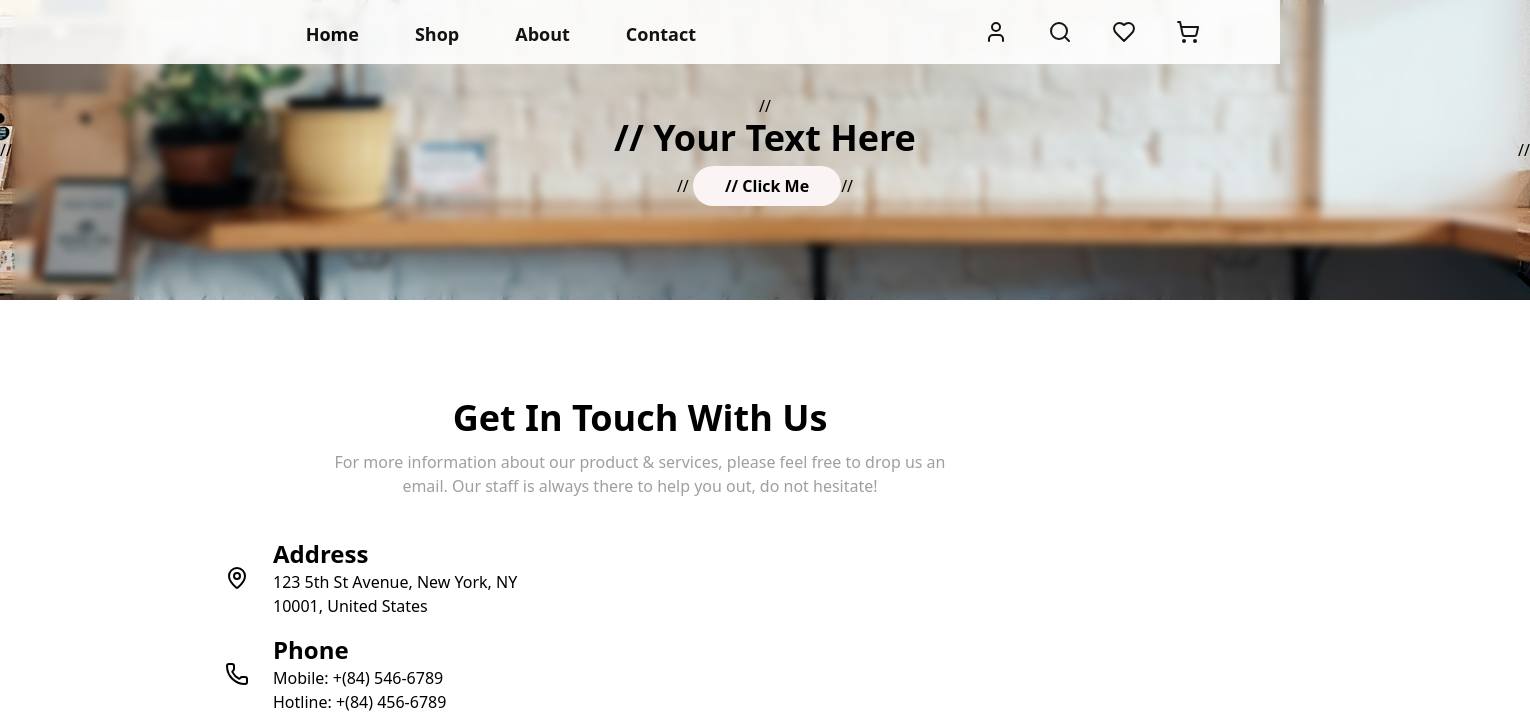
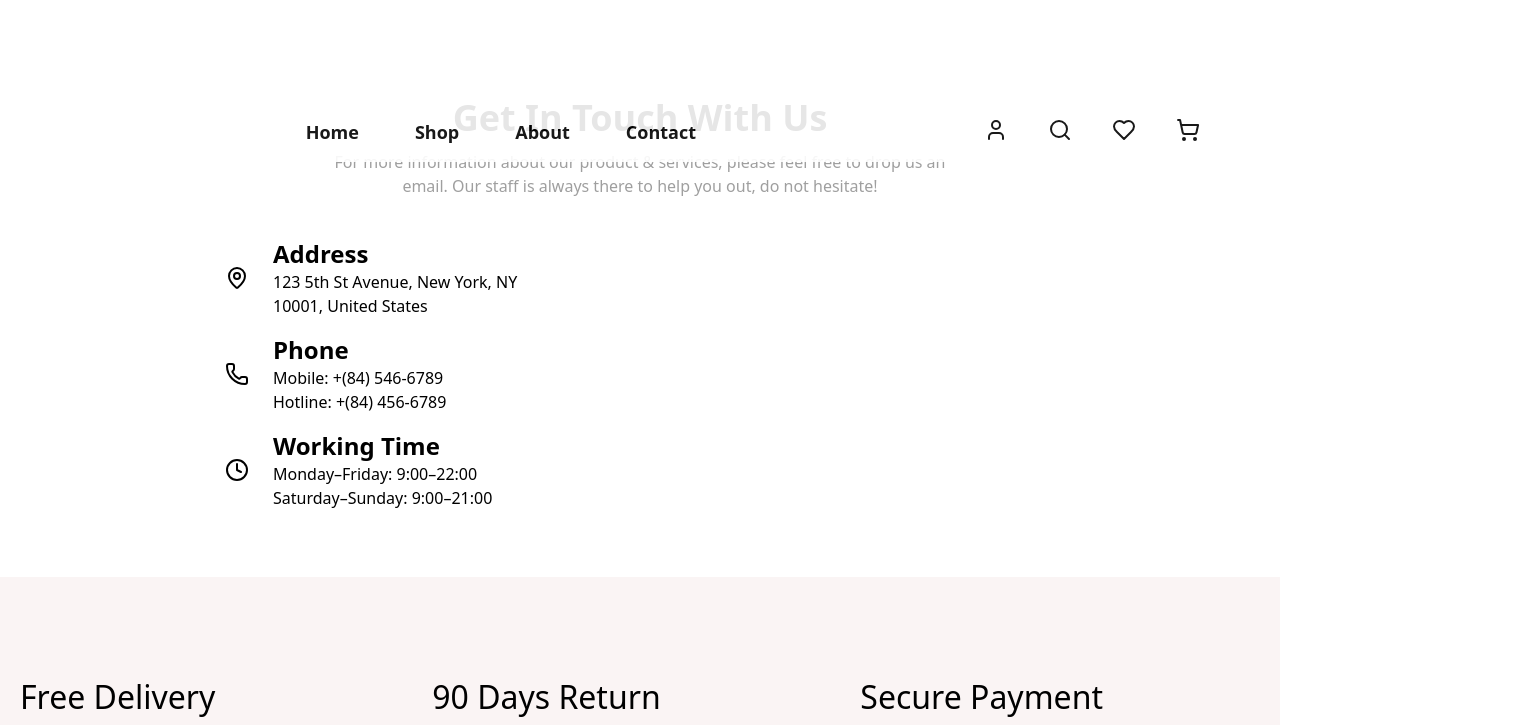
Before and after one commit to muhammadmazher/Q2-Hackathon, a Next.js app: page /Contact in a window 1280 px wide. Shown: the top 725 px of the page, 1530 px wide, since content can reach past the window. Built offline with nearby package versions, Linux system fonts and the light colour scheme.

Commit message:
testing changes

```diff
--- a/src/app/Component/BgImage.tsx
+++ b/src/app/Component/BgImage.tsx
@@ -1,9 +1,25 @@
 import Link from "next/link";
 
 
-const BgImage = (props:{pageName: string}) => {
+const BgImage = () => {
   return (
-    // <div className="relative mb-2 h-[316px]">
+
+
+    <div className="flex items-center justify-center bg-cover bg-center w-[1530px] h-[300px] bg-green-200" style={{ backgroundImage: 'url(\'thumbnail_breadcrumb.jpg\')'}}>
+                 <div className="w-[1530px] h-[300px] backdrop-blur-sm text-center content-center">
+                     <h1 className="text-4xl font-bold mb-2 text-black font-[] ">
+                     Your Text Here</h1>
+                     <button className=" px-8 py-2 bg-[#FAF4F4] hover:bg-black hover:text-[#FAF4F4] text-black font-semibold rounded-full"><Link href="/" >
+                     Click Me</Link></button>
+                 </div>
+             </div>
+
+  );
+};
+
+export default BgImage;
+
+  // <div className="relative mb-2 h-[316px]">
     //   {/* Bg Image */}
     //   <Image
     //     src="/thumbnail_breadcrumb.jpg"
@@ -28,17 +44,3 @@ const BgImage = (props:{pageName: string}) => {
     //     </div>
     //   </div>
     // </div>
-
-    <div className="flex items-center justify-center bg-cover bg-center w-[1530px] h-[300px] bg-green-200" style={{ backgroundImage: 'url(\'thumbnail_breadcrumb.jpg\')'}}>
-//                 <div className="w-[1530px] h-[300px] backdrop-blur-sm text-center content-center">
-//                     <h1 className="text-4xl font-bold mb-2 text-black font-[] ">
-//                     Your Text Here</h1>
-//                     <button className=" px-8 py-2 bg-[#FAF4F4] hover:bg-black hover:text-[#FAF4F4] text-black font-semibold rounded-full"><Link href="/" >
-//                     Click Me</Link></button>
-//                 </div>
-//             </div>
-
-  );
-};
-
-export default BgImage;
--- a/src/app/Contact/page.tsx
+++ b/src/app/Contact/page.tsx
@@ -2,7 +2,6 @@
 // import { Input } from "@/components/ui/input";
 // import { Textarea } from "@/components/ui/textarea";
 import {MapPin,Phone,Clock} from "lucide-react"
-import BgImage from "../Component/BgImage";
 import Delivery from "../Component/Delivery";
 // import { Label } from "@/components/ui/label";
 
@@ -11,7 +10,7 @@ const Contact = () => {
   return (
     <div className="max-w-1440px mx-auto font-Poppins ">
       {/* Background Image */}
-      <BgImage pageName="Contact"/>
+
 
       {/* Heading */}
       <div className="space-y-3 mt-10 md:mt-[98px]">
--- a/src/app/Shop/page.tsx
+++ b/src/app/Shop/page.tsx
@@ -2,7 +2,7 @@ import Link from "next/link";
 import Image from "next/image";
 import { SlidersHorizontal, LayoutGrid, Rows3 } from "lucide-react";
 import ProductCard from "../Component/ProductCard";
-import { Breadcrumb, BreadcrumbItem, BreadcrumbLink, BreadcrumbList, BreadcrumbPage, BreadcrumbSeparator, } from "@/components/ui/breadcrumb"
+import { Breadcrumb, BreadcrumbItem, BreadcrumbLink, BreadcrumbList, BreadcrumbSeparator, } from "@/components/ui/breadcrumb"
 
 
 export default function Shop () {
```
Also changed, not shown: src/app/Blog/page.tsx (deleted).
